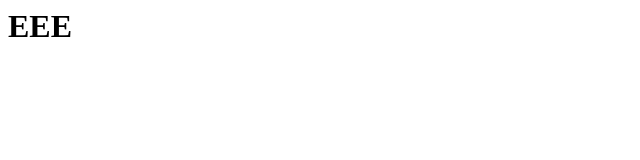
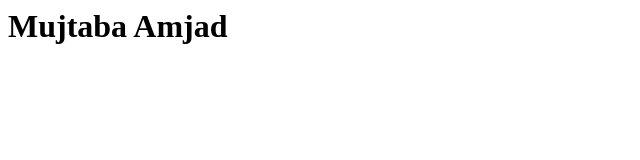
Before and after one commit to Mojoo215/MySite, a plain HTML site: page index.html in a window 1280 px wide. Shown: the whole page, without its empty margins (0-640 px from the left). Drawn offline with Linux system fonts and the light colour scheme.

Commit message:
Add files via upload

```diff
--- a/index.html
+++ b/index.html
@@ -1 +1,21 @@
-<h1> EEE </h1>
+<html>
+
+<h1> Mujtaba Amjad</h1>
+
+
+
+
+
+
+
+
+
+
+
+
+
+
+
+
+
+</html>
```
